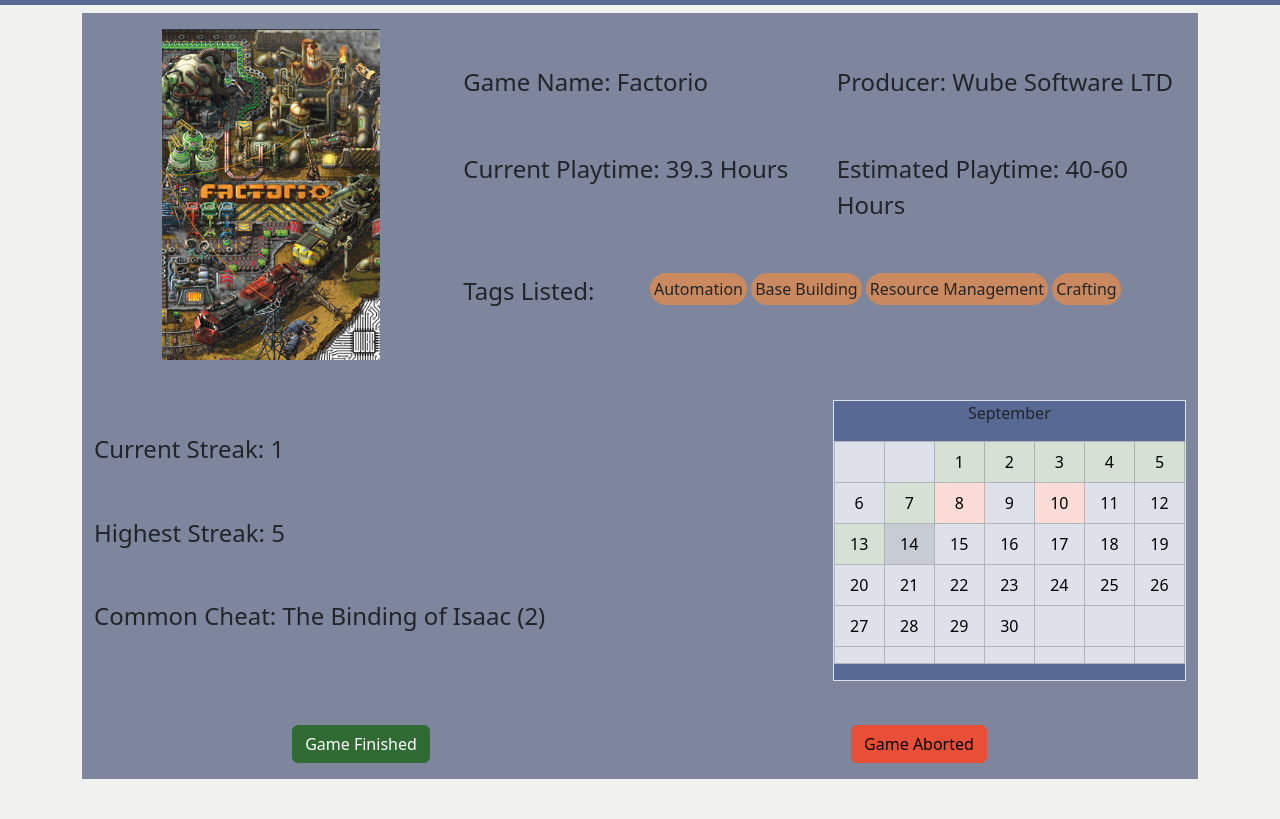
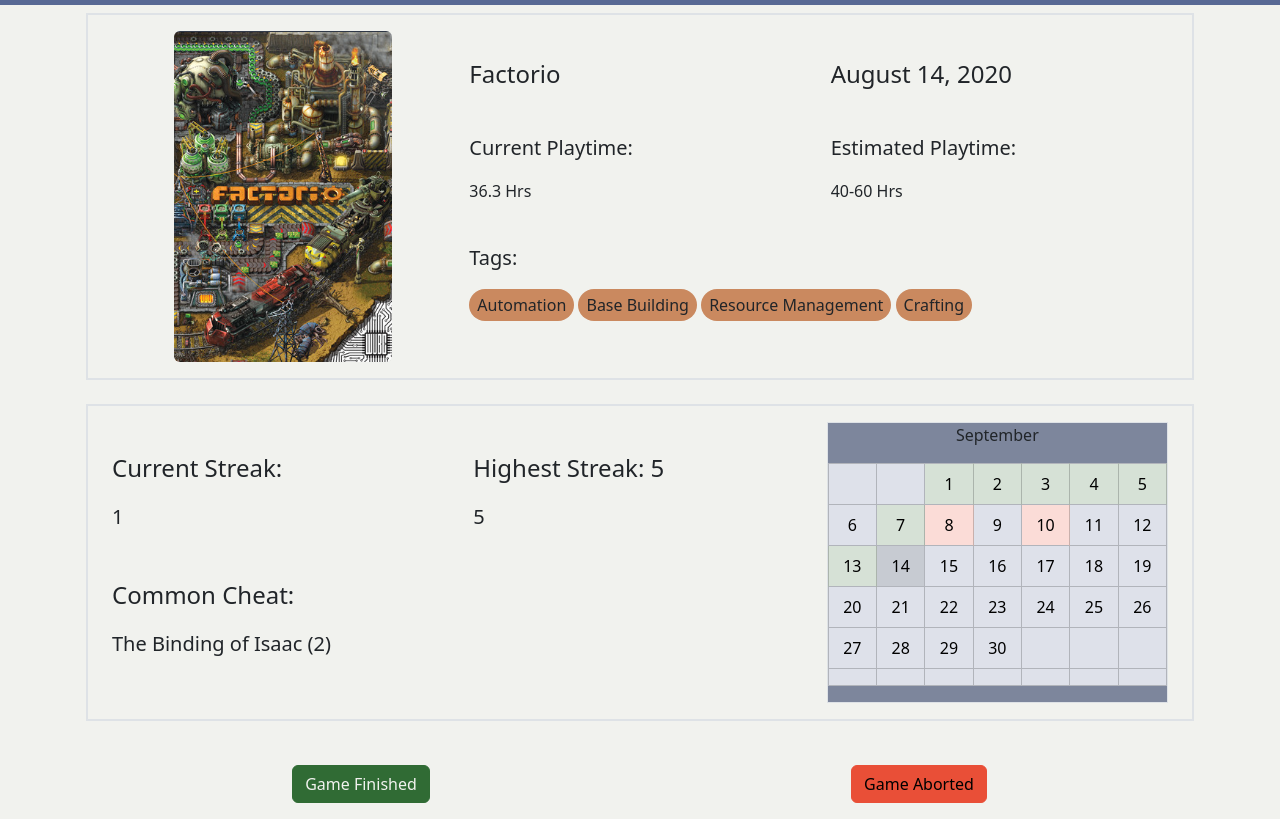
Before and after one commit to Penza-WCTC/Steam-Backlog-Website, a website: page index.html in a window 1280 px wide. Shown: the part 51-870 px from the top of the page. Before the commit the page ends 830 px from the top, so only its background shows below. Drawn offline with nearby package versions, Linux system fonts and the light colour scheme.

Commit message:
1.5 - adjusting styling

```diff
--- a/index.html
+++ b/index.html
@@ -32,42 +32,51 @@
 
     <div class="container">
 
-
-        <div id="view1" class="bg-secondary">
+        <div id="view1" class="">
 
             <div class="container text-start  pb-3 mb-4">
-                <div class="row g-3">
+                <div class="px-3 pb-3 border border-2 row g-3">
                     <div class="col-md-4">
-                        <img src="../images/test-images/factorioCover.png" class="img-fluid mx-auto d-block"
+                        <img src="../images/test-images/factorioCover.png" class="img-fluid mx-auto d-block rounded"
                             alt="Factorio's Steam Cover">
                     </div>
 
-                    <div class="col-md-8 fs-4 d-flex flex-column justify-content-evenly">
+                    <div class="col-md-8 d-flex flex-column justify-content-evenly">
                         <div class="row">
                             <div class="col-sm-6">
-                                <p>Game Name: Factorio</p>
+                                <p class="fs-4">Factorio</p>
                             </div>
                             <div class="col-sm-6">
-                                <p>Producer: Wube Software LTD</p>
+                                <p class="fs-4">August 14, 2020</p>
                             </div>
                         </div>
                         <div class="row">
                             <div class="col-sm-6">
-                                <p>Current Playtime: 39.3 Hours</p>
+                                <div class="row">
+                                    <p class="fs-5">Current Playtime:</p>
+                                </div>
+                                <div class="row">
+                                    <p class="fs-6">36.3 Hrs</p>
+                                </div>
                             </div>
                             <div class="col-sm-6">
-                                <p>Estimated Playtime: 40-60 Hours</p>
+                                <div class="row">
+                                    <p class="fs-5">Estimated Playtime:</p>
+                                </div>
+                                <div class="row">
+                                    <p class="fs-6">40-60 Hrs</p>
+                                </div>
                             </div>
                         </div>
                         <div class="row">
-                            <div class="col-sm-3">
-                                <p>Tags Listed:</p>
+                            <div class="col-12">
+                                <p class="fs-5">Tags:</p>
                             </div>
-                            <div class="col-sm-9 fs-6">
-                                <p class="px-1 py-1 rounded-pill bg-info d-inline-block">Automation</p>
-                                <p class="px-1 py-1 rounded-pill bg-info d-inline-block">Base Building</p>
-                                <p class="px-1 py-1 rounded-pill bg-info d-inline-block">Resource Management</p>
-                                <p class="px-1 py-1 rounded-pill bg-info d-inline-block">Crafting</p>
+                            <div class="col-12 fs-6">
+                                <p class="px-2 py-1 rounded-pill bg-info d-inline-block">Automation</p>
+                                <p class="px-2 py-1 rounded-pill bg-info d-inline-block">Base Building</p>
+                                <p class="px-2 py-1 rounded-pill bg-info d-inline-block">Resource Management</p>
+                                <p class="px-2 py-1 rounded-pill bg-info d-inline-block">Crafting</p>
                             </div>
                         </div>
                     </div>
@@ -76,21 +85,40 @@
 
 
             <div class="container text-start pb-3 mb-2">
-                <div class="row g-3">
+                <div class="px-3 pb-3 border border-2 row g-3">
                     <div class="col-md-6 col-xl-8 fs-4 d-flex flex-column justify-content-evenly">
                         <div class="row">
-                            <p>Current Streak: 1</p>
+                            <div class="col-sm-6">
+                                <div class="row">
+                                    <p class="fs-4">Current Streak:</p>
+                                </div>
+                                <div class="row">
+                                    <p class="fs-5">1</p>
+                                </div>
+                            </div>
+
+                            <div class="col-sm-6">
+                                <div class="row">
+                                    <p class="fs-4">Highest Streak: 5</p>
+                                </div>
+                                <div class="row">
+                                    <p class="fs-5"> 5</p>
+                                </div>
+                            </div>
                         </div>
+
                         <div class="row">
-                            <p>Highest Streak: 5</p>
-                        </div>
-                        <div class="row">
-                            <p>Common Cheat: The Binding of Isaac (2)</p>
+                            <div class="col-12">
+                                <p class="fs-4">Common Cheat:</p>
+                            </div>
+                            <div class="col-12">
+                                <p class="fs-5">The Binding of Isaac (2)</p>
+                            </div>
                         </div>
                     </div>
 
                     <div class="col-md-6 col-xl-4">
-                        <div class="border bg-primary">
+                        <div class="border bg-secondary">
                             <p class="text-center">September</p>
                             <table class="table table-primary table-bordered text-center">
                                 <tr>
@@ -262,7 +290,7 @@
         </div>
 
 
-        <div id="view2" class="hidden bg-secondary">
+        <div id="view2" class="hidden">
 
             <div class="container text-start pb-3 mb-4">
                 <div class="row g-3">
--- a/styles/scss/steamBacklog.scss
+++ b/styles/scss/steamBacklog.scss
@@ -9,7 +9,7 @@
 // shamrock mode? $info: #09BC8A;
 $light: #f1f2ee;
 $white: #f1f2ee;
-$body-bg: #f1f2ee;
+
 
 
 // include bootstrap
```
Also changed, not shown: styles/css/steamBacklog.css, 1 other file.
